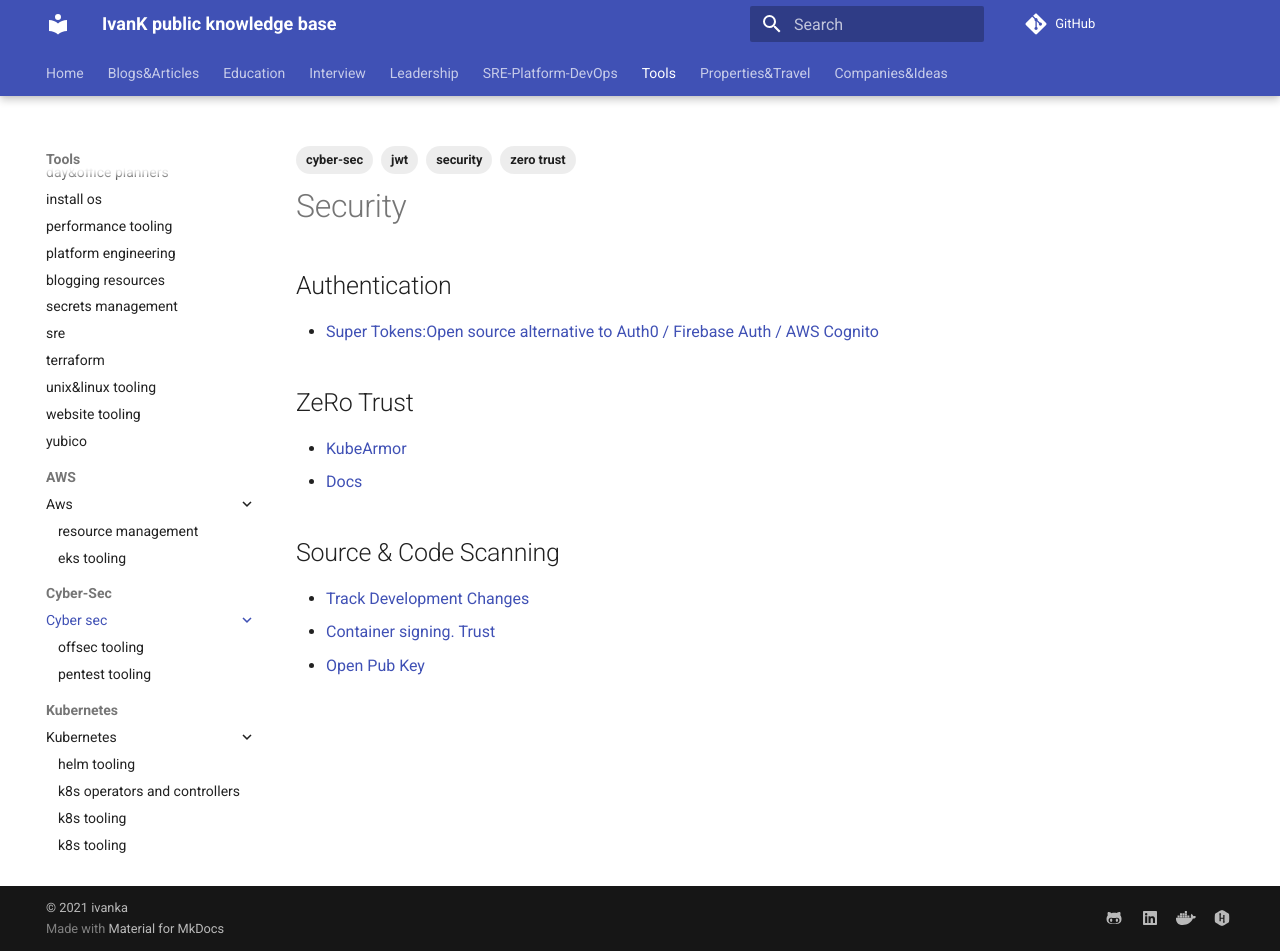
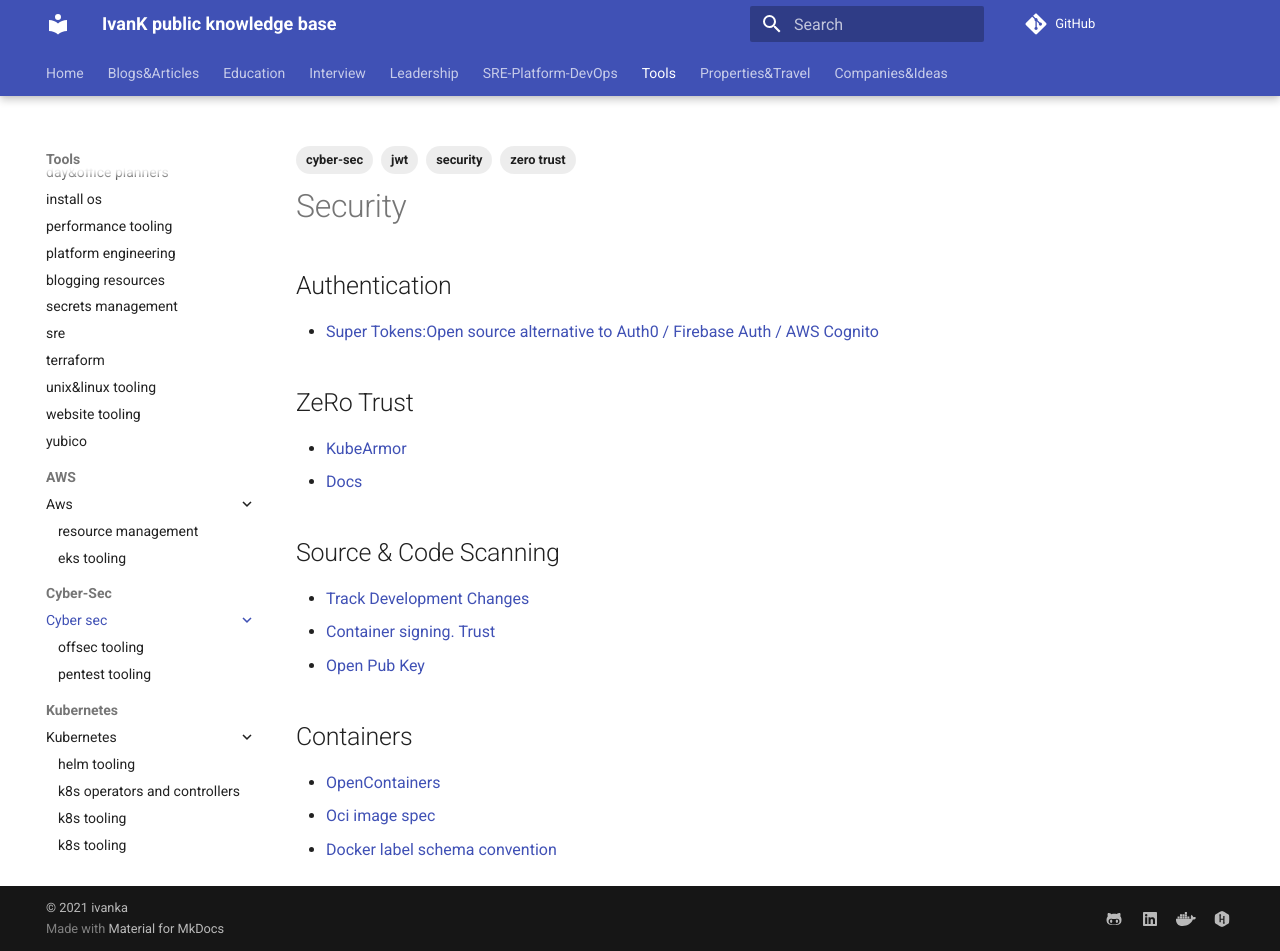
Before and after one commit to ivankatliarchuk/knowledge-base, an MkDocs documentation site: the page built from docs/tools/cyber-sec/index.md, in a window 1280 px wide and 951 px high. Built offline with MkDocs 1.6.1 and Material for MkDocs 9.7.7, drawn with Linux system fonts in a browser that asks for light colours; comment, search, counter and statistics services are not loaded.

Commit message:
container specs
Signed-off-by: ivan katliarchuk <ivan.katliarchuk@gmail.com>

```diff
--- a/docs/tools/cyber-sec/index.md
+++ b/docs/tools/cyber-sec/index.md
@@ -22,3 +22,9 @@
 - [Track Development Changes](https://crashoverride.com/open-source)
 - [Container signing. Trust](https://www.docker.com/blog/signing-docker-official-images-using-openpubkey/)
 - [Open Pub Key](https://github.com/openpubkey/openpubkey)
+
+## Containers
+
+- [OpenContainers](https://opencontainers.org/)
+- [Oci image spec](https://github.com/opencontainers/image-spec)
+- [Docker label schema convention](http://label-schema.org/rc1/)
```
